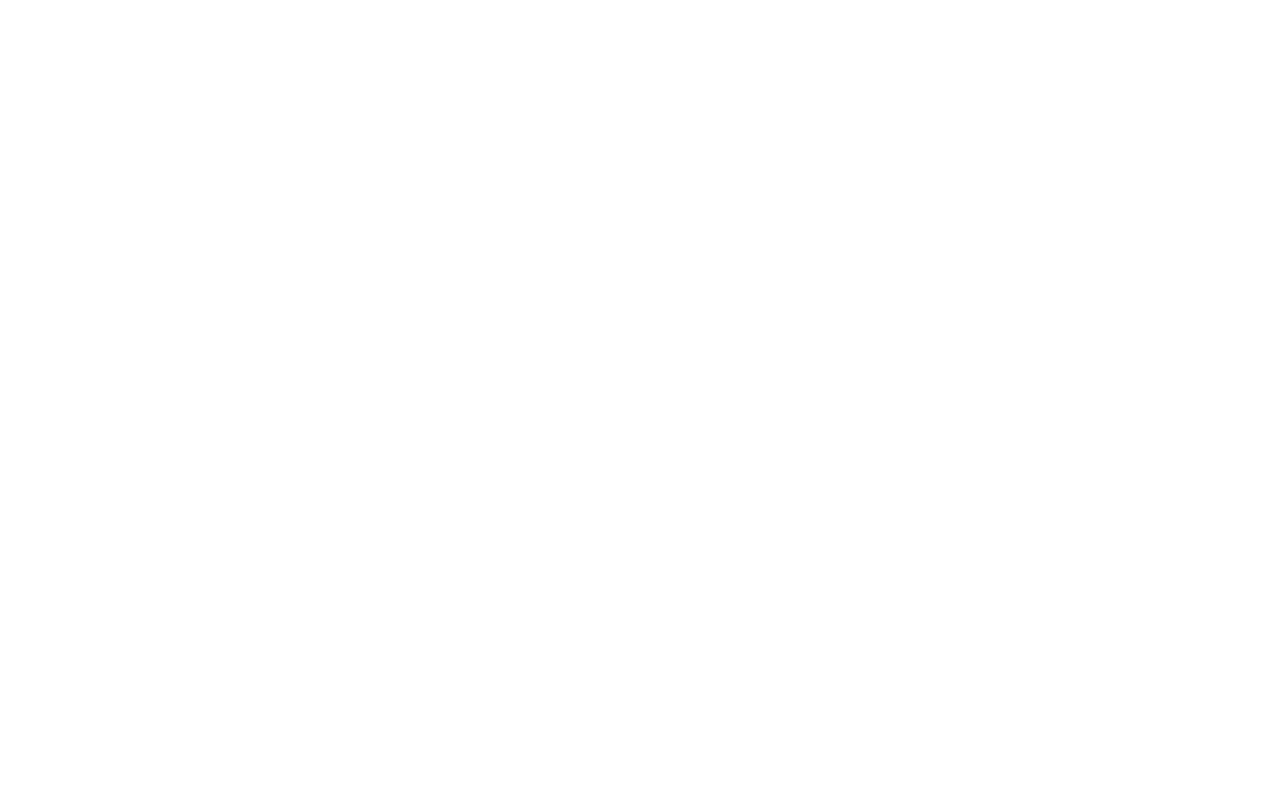
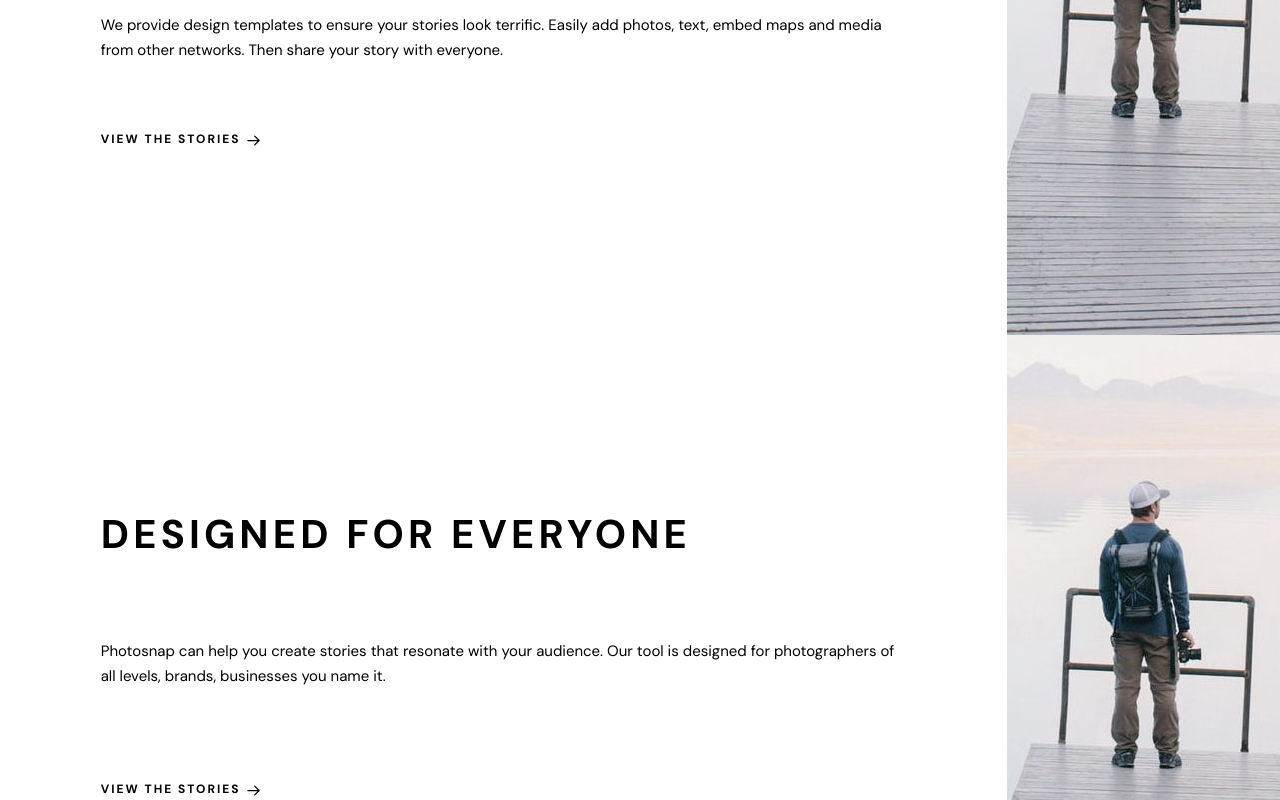
Before and after one commit to chungleee/photosnap, a Next.js app: page / in a window 1280 px wide. Shown: the part 1040-1840 px from the top of the page. Before the commit the page ends 1025 px from the top, so only its background shows below. Built offline with nearby package versions, Linux system fonts and the light colour scheme.

Commit message:
add home cards

```diff
--- a/pages/index.js
+++ b/pages/index.js
@@ -1,5 +1,7 @@
 import React from 'react';
+import Button from '../components/Buttons/Button';
 import Hero from '../components/Hero/Hero';
+import HomeCard from '../components/HomeCard/HomeCard';
 
 const Home = () => {
 	return (
@@ -20,14 +22,6 @@ const Home = () => {
 					},
 				]}
 				alt='Person on lake boardwalk'
-				// image={{
-				// 	src: '/assets/home/mobile/create-and-share.jpg',
-				// 	srcSet: [
-				// 		'/assets/home/tablet/create-and-share.jpg 768w',
-				// 		'/assets/home/desktop/create-and-share.jpg 1440w',
-				// 	],
-				// 	alt: 'Person on lake boardwalk',
-				// }}
 				button='get an invite'
 			>
 				<h1>create and share your photo stories.</h1>
@@ -36,6 +30,26 @@ const Home = () => {
 					make it easy to share photos, tell stories and connect with others.
 				</p>
 			</Hero>
+
+			<HomeCard>
+				<h1>
+					beautiful stories <br /> every time
+				</h1>
+				<p>
+					We provide design templates to ensure your stories look terrific.
+					Easily add photos, text, embed maps and media from other networks.
+					Then share your story with everyone.
+				</p>
+			</HomeCard>
+
+			<HomeCard>
+				<h1>designed for everyone</h1>
+				<p>
+					Photosnap can help you create stories that resonate with your
+					audience. Our tool is designed for photographers of all levels,
+					brands, businesses you name it.
+				</p>
+			</HomeCard>
 		</div>
 	);
 };
```
